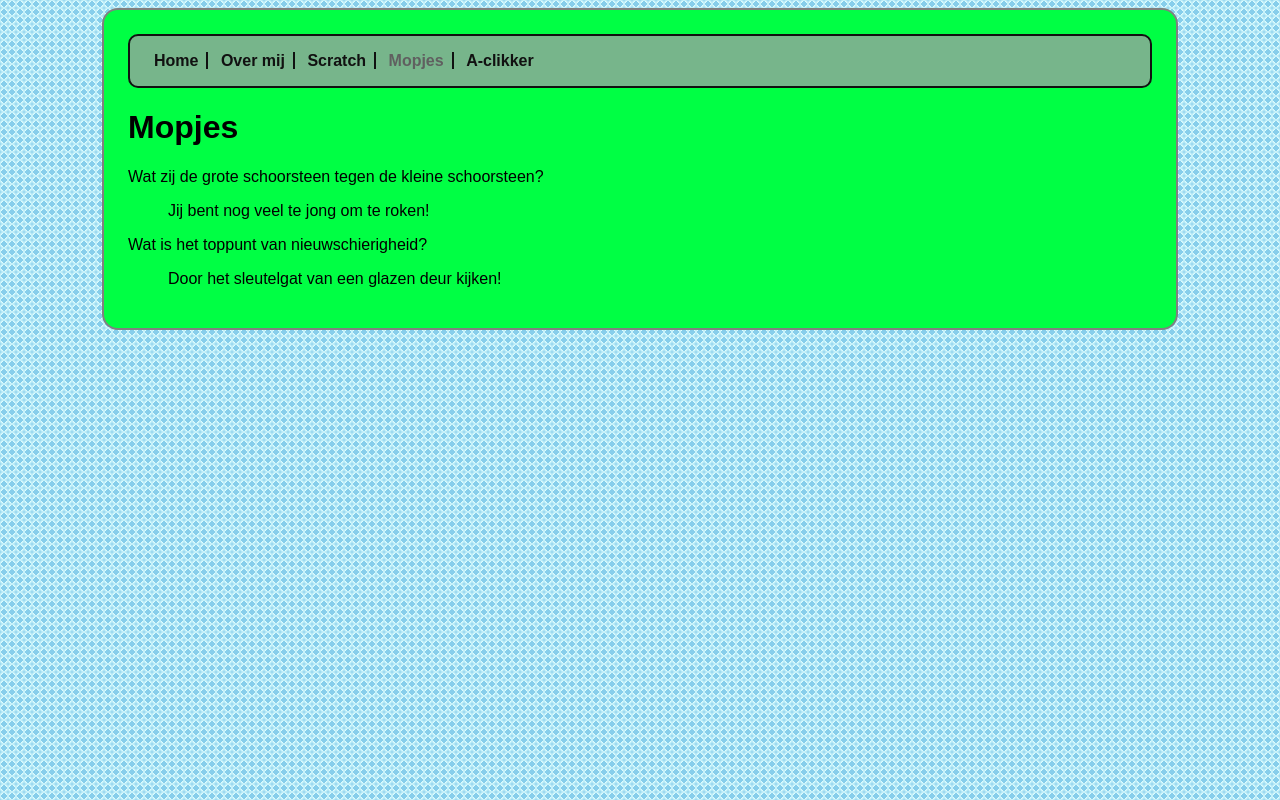
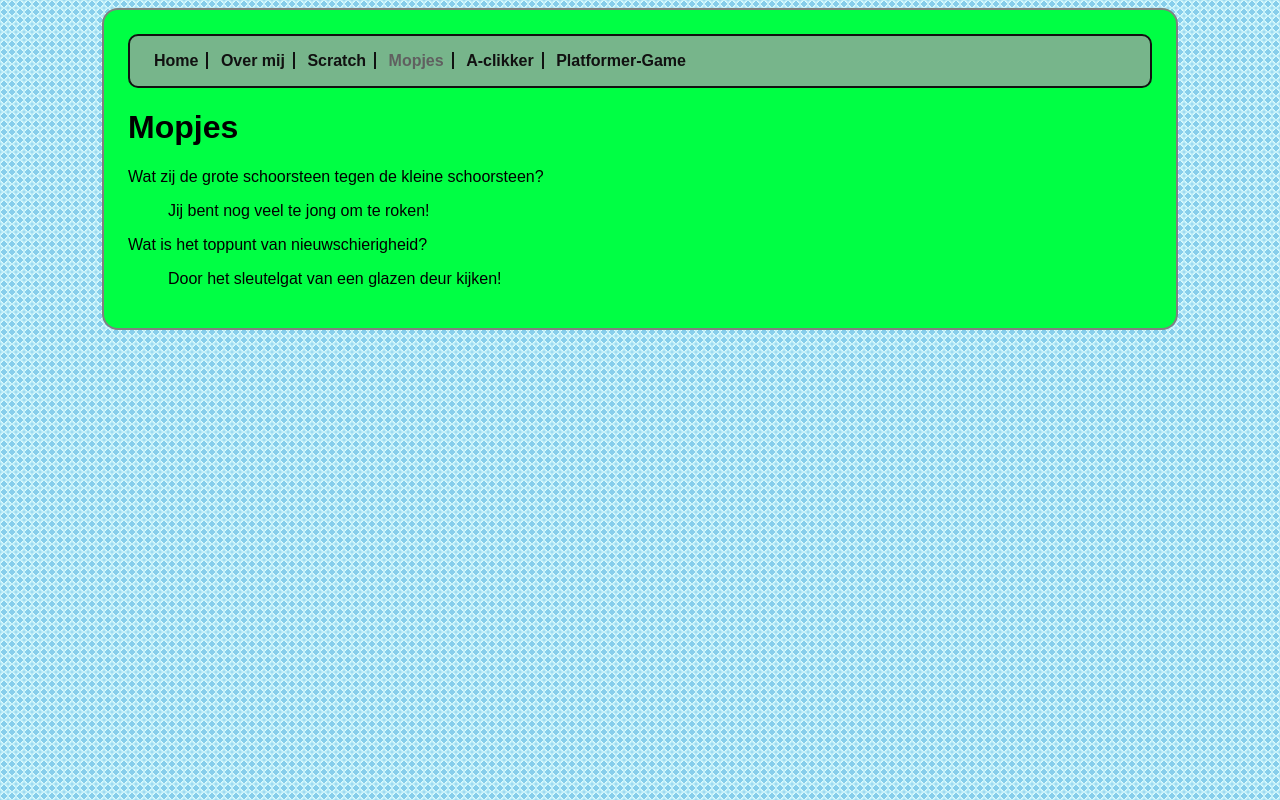
Before and after one commit to eliasdewit/eliasdewit.github.io, a plain HTML site: page docs/mopjes.html in a window 1280 px wide. Drawn offline with Linux system fonts and the light colour scheme.

```diff
--- a/docs/mopjes.html
+++ b/docs/mopjes.html
@@ -18,6 +18,7 @@
                 <li><a href="Scratch.html">Scratch</a></li>
                 <li class="selected">Mopjes</a></li>
                 <li><a href="https://eliasdewit.github.io/A-clikker/">A-clikker</a></li>
+                <li><a href="https://eliasdewit.github.io/Platformer-Game/">Platformer-Game</a></li>
             </ul>
         </nav>
         <h1>Mopjes</h1>
```
Also changed, not shown: docs/Scratch.html (+1 -0 lines), docs/index.html (+1 -0 lines), docs/over_mij.html (+1 -0 lines).
